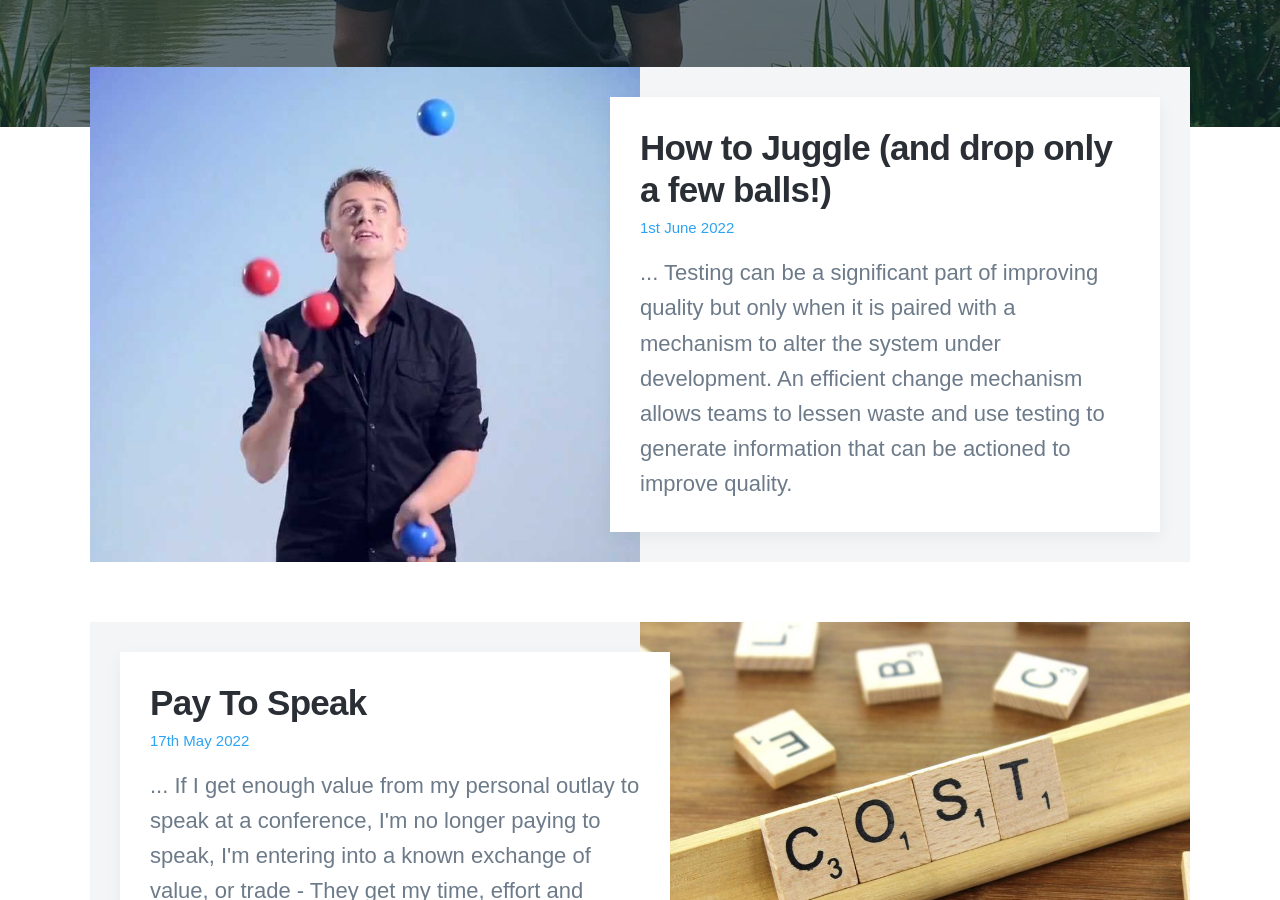
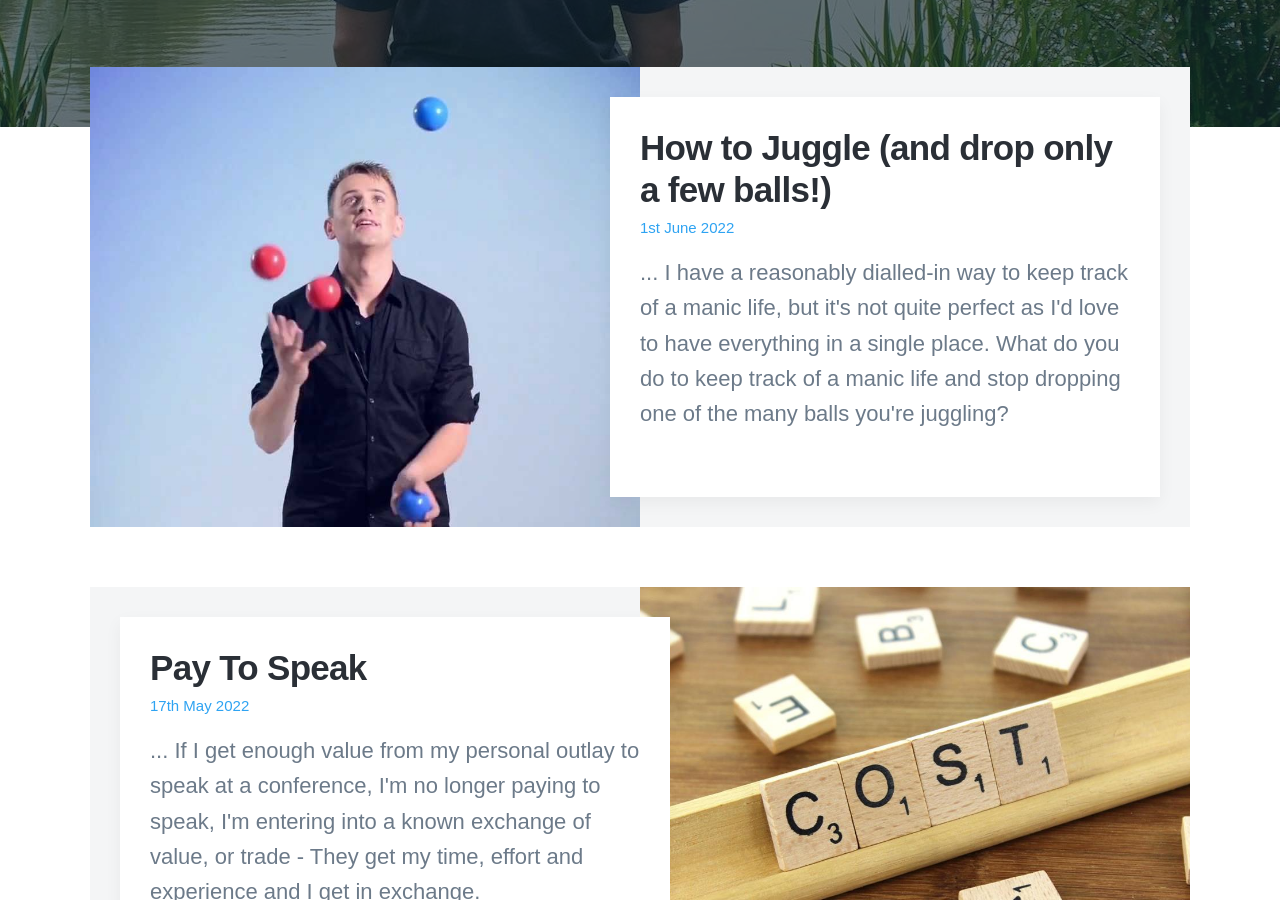
Before and after one commit to TheTestingMuse/thetestingmuse.github.io, a Jekyll site: the page built from blog/index.html, in a window 1280 px wide and 900 px high, scrolled down 530 px. Built offline with Jekyll 4.4.1, drawn with Linux system fonts in a browser that asks for light colours; nearby versions of some CDN libraries; some web fonts are replaced; the list of posts is cut into pages by our own code.

```diff
--- a/_posts/2022-06-01-how-to-juggle.md
+++ b/_posts/2022-06-01-how-to-juggle.md
@@ -2,7 +2,7 @@
 layout: post
 title: How to Juggle (and drop only a few balls!)
 subtitle: 1st June 2022
-description: "... Testing can be a significant part of improving quality but only when it is paired with a mechanism to alter the system under development. An efficient change mechanism allows teams to lessen waste and use testing to generate information that can be actioned to improve quality."
+description: "... I have a reasonably dialled-in way to keep track of a manic life, but it's not quite perfect as I'd love to have everything in a single place. What do you do to keep track of a manic life and stop dropping one of the many balls you're juggling?"
 date: 2022-06-01 12:00:00 +01:00
 author: David
 permalink: /blog/how-to-juggle/
```
